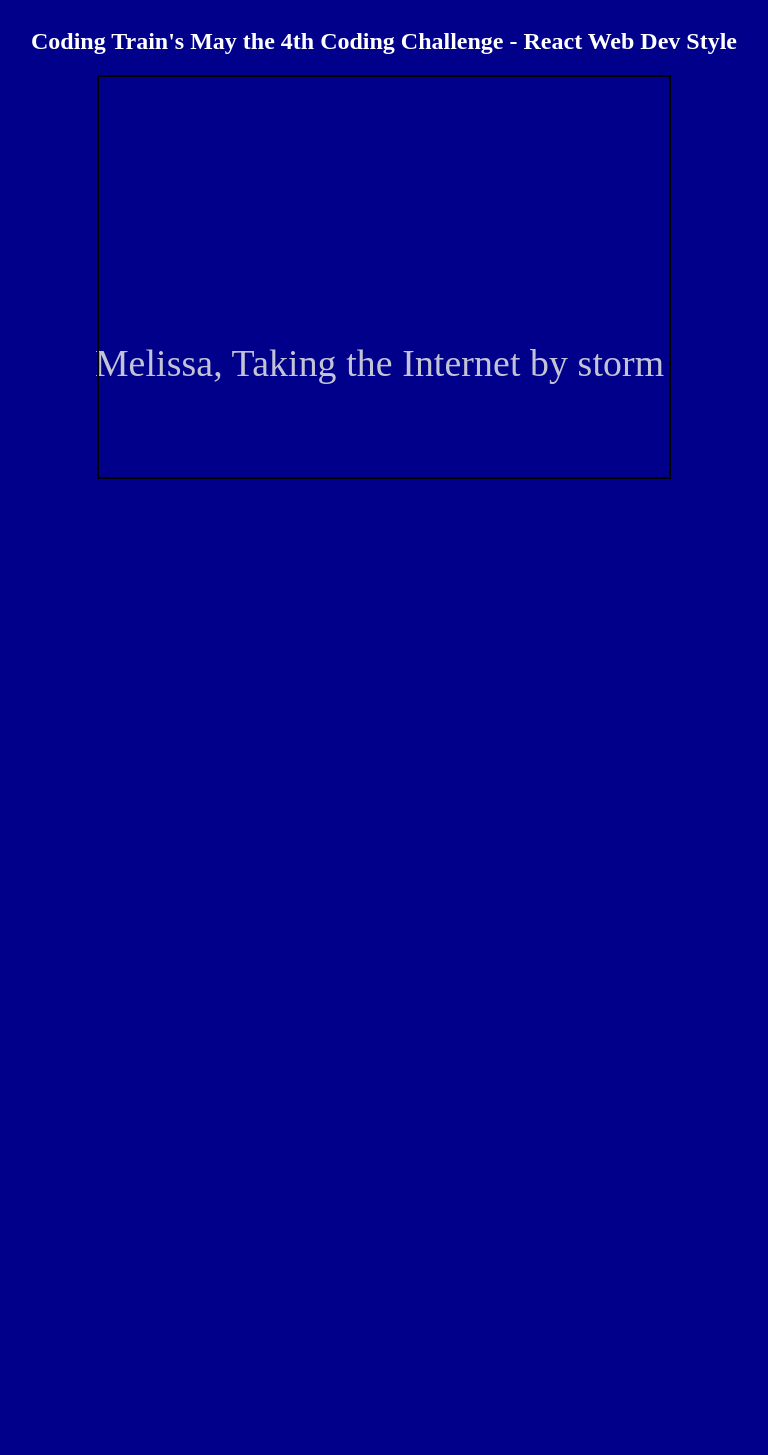
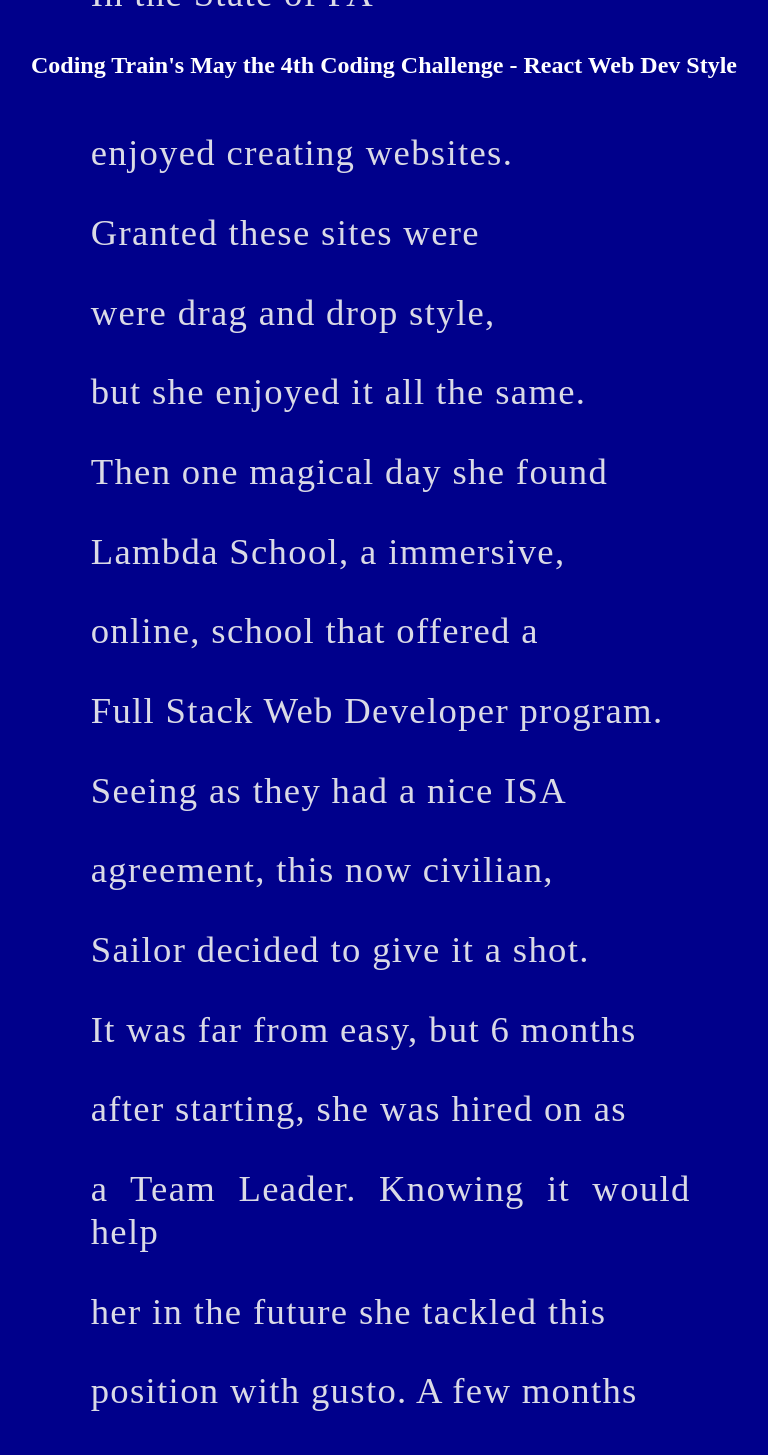
Before and after one commit to melissa-24/codeing-train-may-the-4th, a React (Create React App) app: page / in a window 1280 px wide. Shown: the top 1455 px of the page, without its empty margins (256-1024 px from the left). Before the commit the page ends 800 px from the top, so only its background shows below. Built offline with nearby package versions, Linux system fonts and the light colour scheme.

Commit message:
all but skew is working now.

```diff
--- a/src/App.css
+++ b/src/App.css
@@ -6,14 +6,19 @@
   display: flex;
   flex-direction: column;
   align-items: center;
-  justify-content: flex-start;
+  justify-content: center;
 }
 
 .text {
   display: flex;
   flex-direction: column;
   font-size: 2em;
-  align-items: flex-start;
-  border: 2px solid #000;
-  height: 400px;
+  align-items: center;
+  justify-content: center;
+  width: 600px;
 }
+
+h2 {
+  background-color: darkblue;
+  padding: 1em;
+}
--- a/src/App.js
+++ b/src/App.js
@@ -1,5 +1,5 @@
 import React from 'react'
-// import { myText } from './components/text'
+import { myText } from './components/text'
 
 import Scrolling from './components/Scrolling'
 
@@ -11,7 +11,7 @@
       <>
       <h2>Coding Train's May the 4th Coding Challenge - React Web Dev Style</h2>
       {/* <div className='text'>{myText().map(sentence => <p>{sentence}</p>)}</div> */}
-      <Scrolling myText='Melissa, Taking the Internet by storm' />
+      <Scrolling myText={myText().map(sentence => <p>{sentence}</p>)} />
       </>
     )
   }
--- a/src/components/Scrolling.jsx
+++ b/src/components/Scrolling.jsx
@@ -7,9 +7,9 @@
     const [key, setKey] = useState(1)
 
     const scroll = useSpring({
-        from: { transform: "translate(-10px, 600px)", opacity: '100%', color: '#fff', 'letter-spacing': '4px', 'z-index': '0', 'font-size': '60px'},
-        to: { transform: 'translate(0, -5px)', opacity: '75%', color: '#ccc', 'letter-spacing': '-3px', 'z-index': '-1000', 'font-size': '20px'},
-        config: { duration: 9000 },
+        from: { transform: "translate(10px, 500px)", opacity: '100%', color: '#fff', 'letter-spacing': '4px', 'z-index': '-1', 'text-align': 'justify', 'font-size': '40px'},
+        to: { transform: 'translate(0, -1800px)', opacity: '75%', color: '#ccc', 'letter-spacing': '-4px', 'z-index': '-10', 'font-size': '30px'},
+        config: { duration: 15000 },
         reset: true,
         onRest: () => {
             setKey(key + 1)
--- a/src/components/text.js
+++ b/src/components/text.js
@@ -29,11 +29,30 @@
 
 export function myText() {
     const funText = [
-        'Melissa Longenberger',
-        'The new Web Developer in town',
-        'Taking the internet by storm',
-        'Creating apps left and right',
-        'Is there no end in sight?'
+        'A long time ago,',
+        'In the State of PA',
+        'A Sailor decided she',
+        'enjoyed creating websites.',
+        'Granted these sites were',
+        'were drag and drop style,',
+        'but she enjoyed it all the same.',
+        'Then one magical day she found',
+        'Lambda School, a immersive,',
+        'online, school that offered a',
+        'Full Stack Web Developer program.',
+        'Seeing as they had a nice ISA',
+        'agreement, this now civilian,',
+        'Sailor decided to give it a shot.',
+        'It was far from easy, but 6 months',
+        'after starting, she was hired on as',
+        'a Team Leader.  Knowing it would help',
+        'her in the future she tackled this',
+        'position with gusto.  A few months',
+        'later and she is still going strong,',
+        'both as a student and a Team Lead.',
+        'Melissa is her name and this is just',
+        'the start of this Web Developers',
+        'Journey.........stay tuned'
     ]
     return funText
 }
```
